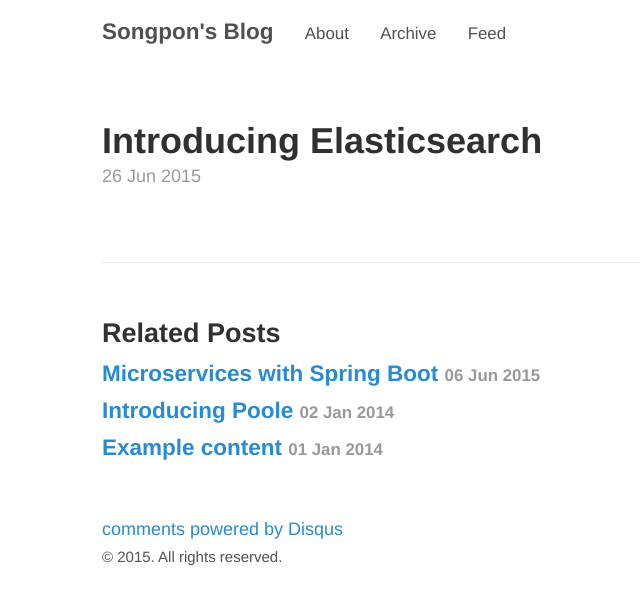
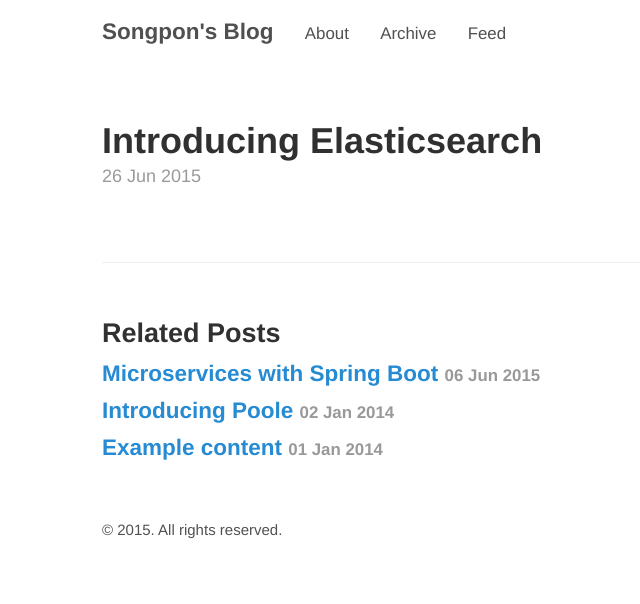
Before and after one commit to tsongpon/songpon.github.io, a Jekyll site: the page built from _posts/2015-06-26-elasticsearch-introduce.md, in a window 1280 px wide. Shown: the top 604 px of the page, without its empty margins (223-863 px from the left). Built offline with Jekyll 4.4.1, drawn with Linux system fonts in a browser that asks for light colours; comment, search, counter and statistics services are not loaded; part of the change alters nothing that is shown.

Commit message:
use google+ comment

```diff
--- a/_config.yml
+++ b/_config.yml
@@ -27,7 +27,7 @@ author:
 # Custom vars
 version:             1.0.0
 github:
-  repo:              https://github.com/poole/poole
+  repo:              https://github.com/tsongpon/tsongpon.github.io
 
 # This is the list of pages to incldue in the header of the website.
 pages_list:       {'About':'/about','Archive':'/archive','Feed':'/atom.xml'}
--- a/_includes/comments.html
+++ b/_includes/comments.html
@@ -1,16 +1,8 @@
-{% if page.comments %}
-  <!-- Add Disqus comments. -->
-  <div id="disqus_thread"></div>
-  <script type="text/javascript">
-      /* * * CONFIGURATION VARIABLES: EDIT BEFORE PASTING INTO YOUR WEBPAGE * * */
-      var disqus_shortname = 'tsongpon'; // required: replace example with your forum shortname
-      /* * * DON'T EDIT BELOW THIS LINE * * */
-      (function() {
-          var dsq = document.createElement('script'); dsq.type = 'text/javascript'; dsq.async = true;
-          dsq.src = '//' + disqus_shortname + '.disqus.com/embed.js';
-          (document.getElementsByTagName('head')[0] || document.getElementsByTagName('body')[0]).appendChild(dsq);
-      })();
-  </script>
-  <noscript>Please enable JavaScript to view the <a href="http://disqus.com/?ref_noscript">comments powered by Disqus.</a></noscript>
-  <a href="http://disqus.com" class="dsq-brlink">comments powered by <span class="logo-disqus">Disqus</span></a>
-{% endif %}
+<script src="https://apis.google.com/js/plusone.js"></script>
+
+  <div class="g-comments"
+      data-href="{{site.baseurl}}{{page.url}}"
+      data-width="642"
+      data-first_party_property="BLOGGER"
+      data-view_type="FILTERED_POSTMOD">
+  </div>
```
Also changed, not shown: LICENSE.md, _posts/2015-06-06-spring_boot.md (line endings or trailing spaces).
